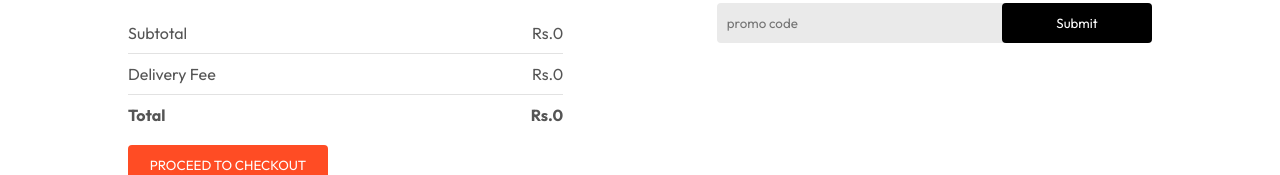
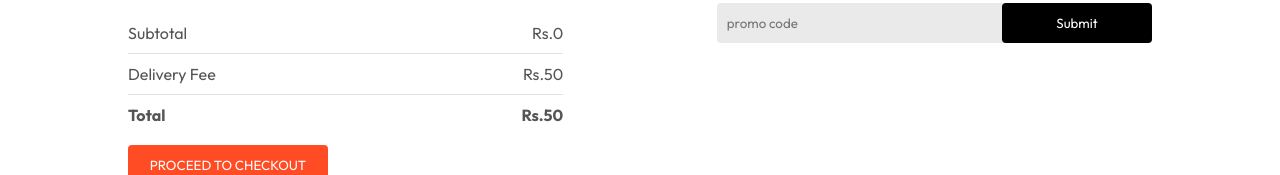
Before and after one commit to SoumadeepDev/Tomato, a React (Vite) app: page /cart in a window 1280 px wide. Shown: the part 355-530 px from the top of the page. Built offline with nearby package versions, Linux system fonts and the light colour scheme.

Commit message:
add delivery fee condition

```diff
--- a/src/pages/Cart/Cart.jsx
+++ b/src/pages/Cart/Cart.jsx
@@ -51,13 +51,16 @@ const Cart = () => {
             <hr />
             <div className="cart-total-details">
               <p>Delivery Fee</p>
-              <p>Rs.{getTotalCartAmount() === 0 ? 0 : 50}</p>
+              <p>Rs.{getTotalCartAmount() >= 500 ? 0 : 50}</p>
             </div>
             <hr />
             <div className="cart-total-details">
               <b>Total</b>
               <b>
-                Rs.{getTotalCartAmount() === 0 ? 0 : getTotalCartAmount() + 50}
+                Rs.
+                {getTotalCartAmount() >= 500
+                  ? getTotalCartAmount()
+                  : getTotalCartAmount() + 50}
               </b>
             </div>
           </div>
--- a/src/pages/PlaceOrder/PlaceOrder.jsx
+++ b/src/pages/PlaceOrder/PlaceOrder.jsx
@@ -118,13 +118,16 @@ const PlaceOrder = () => {
             <hr />
             <div className="cart-total-details">
               <p>Delivery Fee</p>
-              <p>Rs.{getTotalCartAmount() <= 500 ? 0 : 50}</p>
+              <p>Rs.{getTotalCartAmount() >= 500 ? 0 : 50}</p>
             </div>
             <hr />
             <div className="cart-total-details">
               <b>Total</b>
               <b>
-                Rs.{getTotalCartAmount() === 0 ? 0 : getTotalCartAmount() + 50}
+                Rs.
+                {getTotalCartAmount() >= 500
+                  ? getTotalCartAmount()
+                  : getTotalCartAmount() + 50}
               </b>
             </div>
           </div>
```
